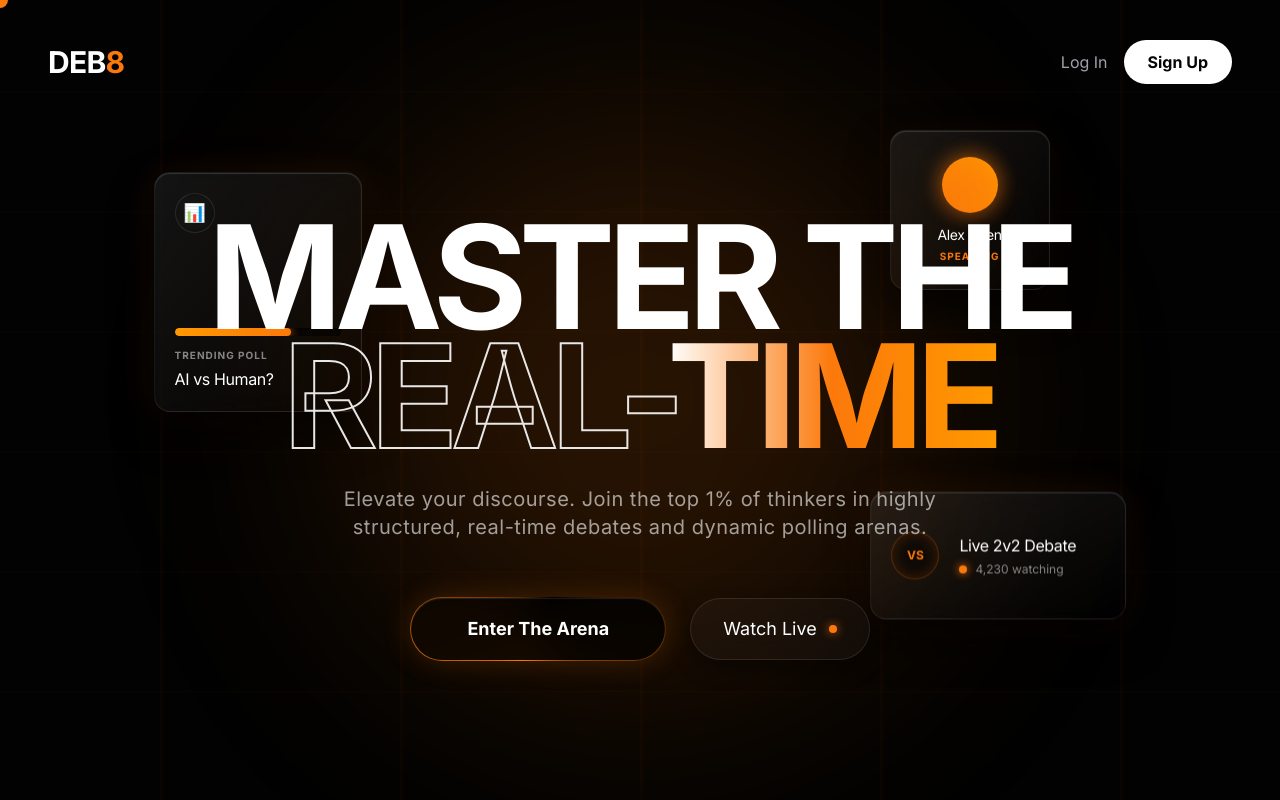
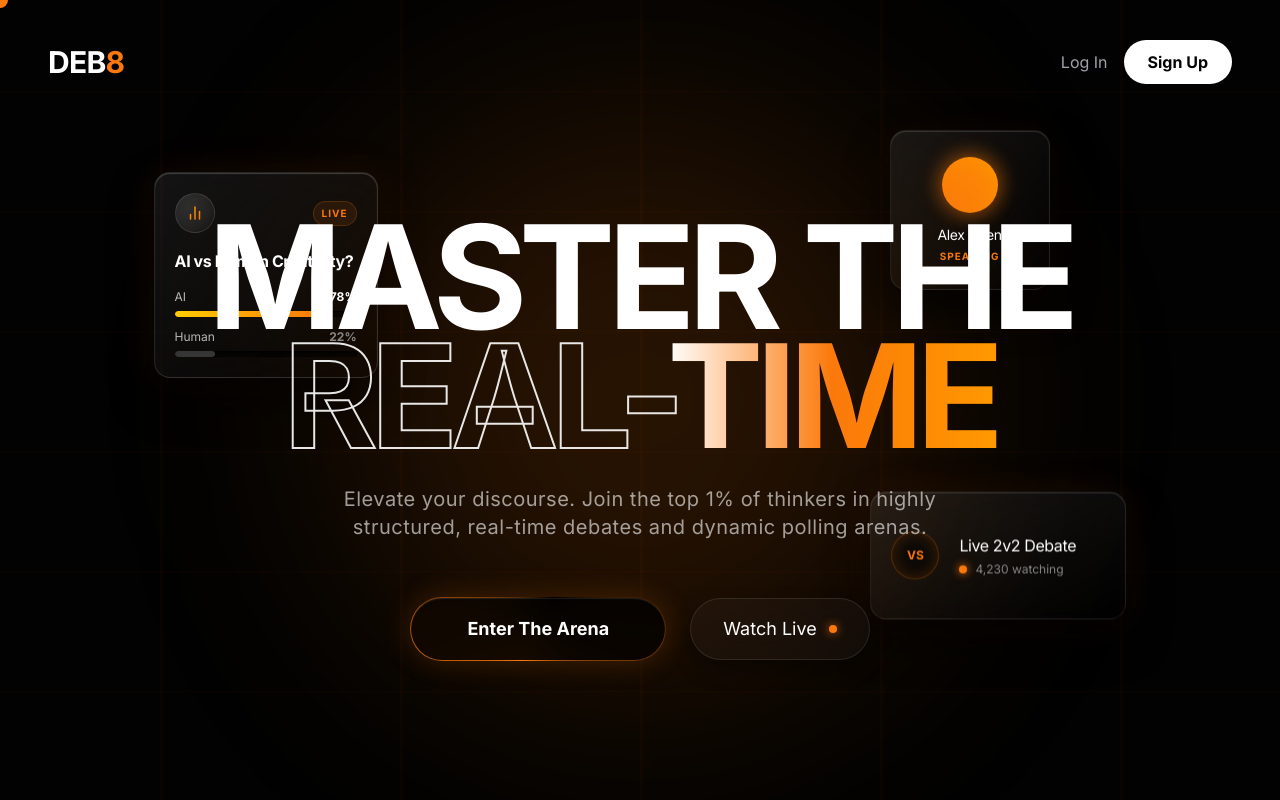
Before and after one commit to K007-K/DEB8, a React (Vite) app: page / in a window 1280 px wide. Built offline with nearby package versions, Linux system fonts and the light colour scheme.

Commit message:
ui(landing-page): redesign poll card with premium data visualization

```diff
--- a/src/components/landing/HeroSection.jsx
+++ b/src/components/landing/HeroSection.jsx
@@ -77,17 +77,52 @@ export default function HeroSection() {
       <div className="absolute inset-0 z-10 pointer-events-none">
 
         {/* Card 1: Live Poll */}
-        <div ref={card1Ref} className="absolute top-[20%] left-[8%] md:left-[12%] w-52 h-60 bg-gradient-to-br from-white/[0.08] to-transparent backdrop-blur-md border border-white/[0.08] rounded-2xl p-5 shadow-[0_20px_40px_rgba(0,0,0,0.8),inset_0_1px_1px_rgba(255,255,255,0.15),0_0_40px_rgba(251,121,11,0.1)] flex flex-col justify-between hidden md:flex overflow-hidden group">
+        <div ref={card1Ref} className="absolute top-[20%] left-[8%] md:left-[12%] w-56 h-auto bg-gradient-to-br from-white/[0.08] to-transparent backdrop-blur-xl border border-white/[0.12] rounded-2xl p-5 shadow-[0_20px_40px_rgba(0,0,0,0.8),inset_0_1px_1px_rgba(255,255,255,0.2),0_0_40px_rgba(251,121,11,0.1)] flex flex-col gap-4 hidden md:flex overflow-hidden group">
           {/* Subtle Glare */}
-          <div className="absolute inset-0 bg-gradient-to-tr from-transparent via-white/[0.04] to-transparent opacity-50 transform -translate-x-full group-hover:translate-x-full transition-transform duration-1000" />
+          <div className="absolute inset-0 bg-gradient-to-tr from-transparent via-white/[0.08] to-transparent opacity-50 transform -translate-x-full group-hover:translate-x-full transition-transform duration-1000" />
 
-          <div className="w-10 h-10 rounded-full bg-black/40 border border-white/10 flex items-center justify-center text-lg shadow-inner backdrop-blur-sm">📊</div>
+          <div className="flex items-center justify-between relative z-10">
+            <div className="w-10 h-10 rounded-full bg-gradient-to-br from-white/10 to-transparent border border-white/10 flex items-center justify-center shadow-inner backdrop-blur-md">
+              <svg width="18" height="18" viewBox="0 0 24 24" fill="none" stroke="url(#orange-gradient)" strokeWidth="2" strokeLinecap="round" strokeLinejoin="round">
+                <defs>
+                  <linearGradient id="orange-gradient" x1="0%" y1="0%" x2="100%" y2="100%">
+                    <stop offset="0%" stopColor="#FF9900" />
+                    <stop offset="100%" stopColor="#FB790B" />
+                  </linearGradient>
+                </defs>
+                <path d="M18 20V10M12 20V4M6 20v-6"/>
+              </svg>
+            </div>
+            <span className="text-[10px] text-primary font-bold uppercase tracking-widest bg-primary/10 px-2 py-1 rounded-full border border-primary/20">Live</span>
+          </div>
+
           <div className="relative z-10">
-            <div className="h-2 w-full bg-black/50 rounded-full mb-3 overflow-hidden shadow-[inset_0_1px_2px_rgba(0,0,0,0.8)]">
-              <div className="h-full bg-gradient-to-r from-[#FF9900] to-primary rounded-full w-[70%] shadow-[0_0_10px_rgba(251,121,11,0.8)]" />
+            <p className="text-white text-base font-bold tracking-tight mb-4">AI vs Human Creativity?</p>
+
+            {/* Poll Results UI */}
+            <div className="space-y-3">
+              {/* Option 1 */}
+              <div>
+                <div className="flex justify-between text-xs mb-1.5">
+                  <span className="text-white/70 font-medium">AI</span>
+                  <span className="text-white font-bold">78%</span>
+                </div>
+                <div className="h-1.5 w-full bg-black/60 rounded-full overflow-hidden shadow-[inset_0_1px_2px_rgba(0,0,0,0.8)]">
+                  <div className="h-full bg-gradient-to-r from-[#FFCC00] to-primary rounded-full w-[78%] shadow-[0_0_10px_rgba(251,121,11,0.8)]" />
+                </div>
+              </div>
+
+              {/* Option 2 */}
+              <div>
+                <div className="flex justify-between text-xs mb-1.5">
+                  <span className="text-white/70 font-medium">Human</span>
+                  <span className="text-white/50 font-bold">22%</span>
+                </div>
+                <div className="h-1.5 w-full bg-black/60 rounded-full overflow-hidden shadow-[inset_0_1px_2px_rgba(0,0,0,0.8)]">
+                  <div className="h-full bg-white/20 rounded-full w-[22%]" />
+                </div>
+              </div>
             </div>
-            <p className="text-[10px] text-white/50 font-bold uppercase tracking-widest mb-1">Trending Poll</p>
-            <p className="text-white text-base font-medium tracking-tight">AI vs Human?</p>
           </div>
         </div>
 
```
